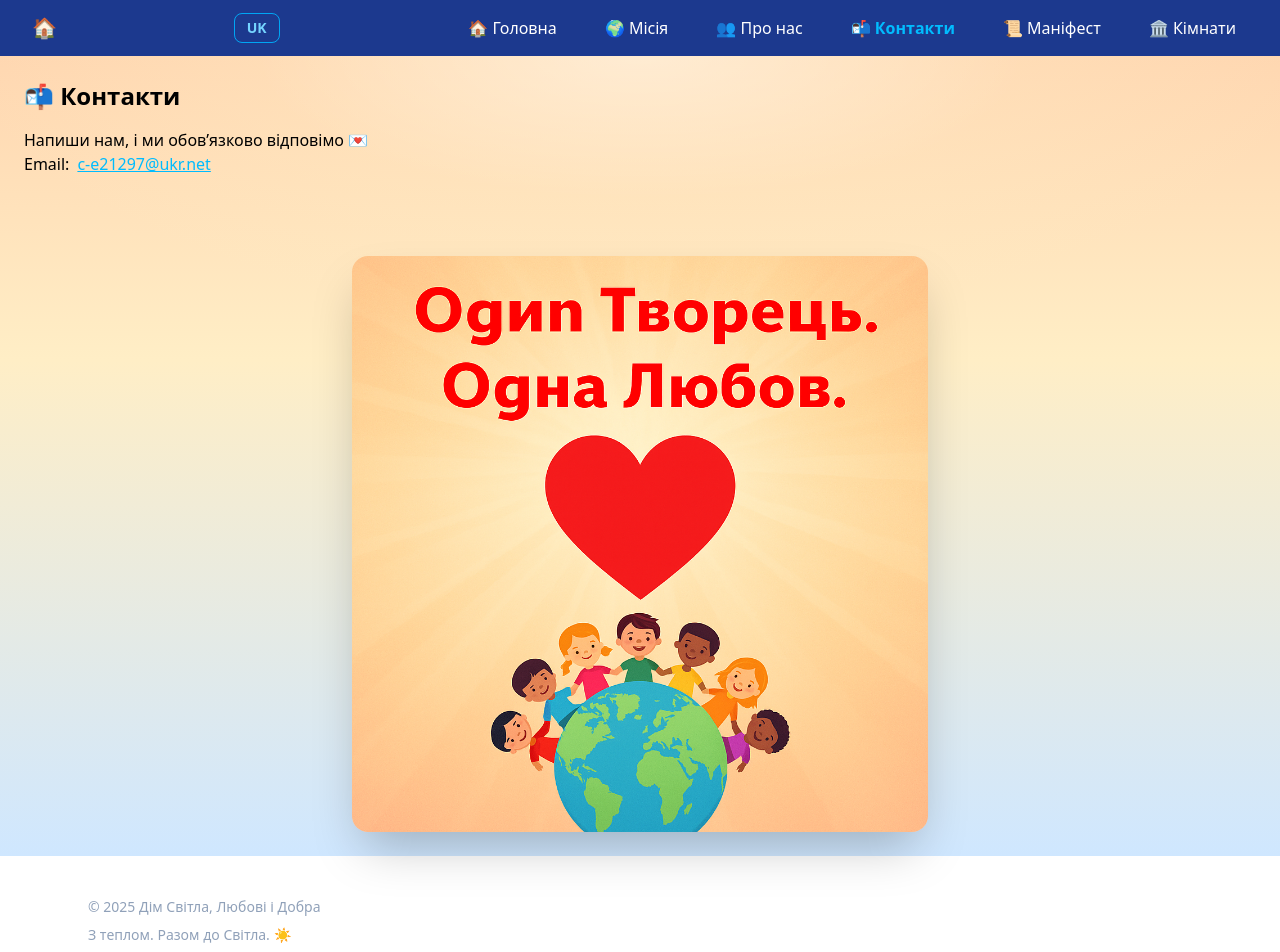
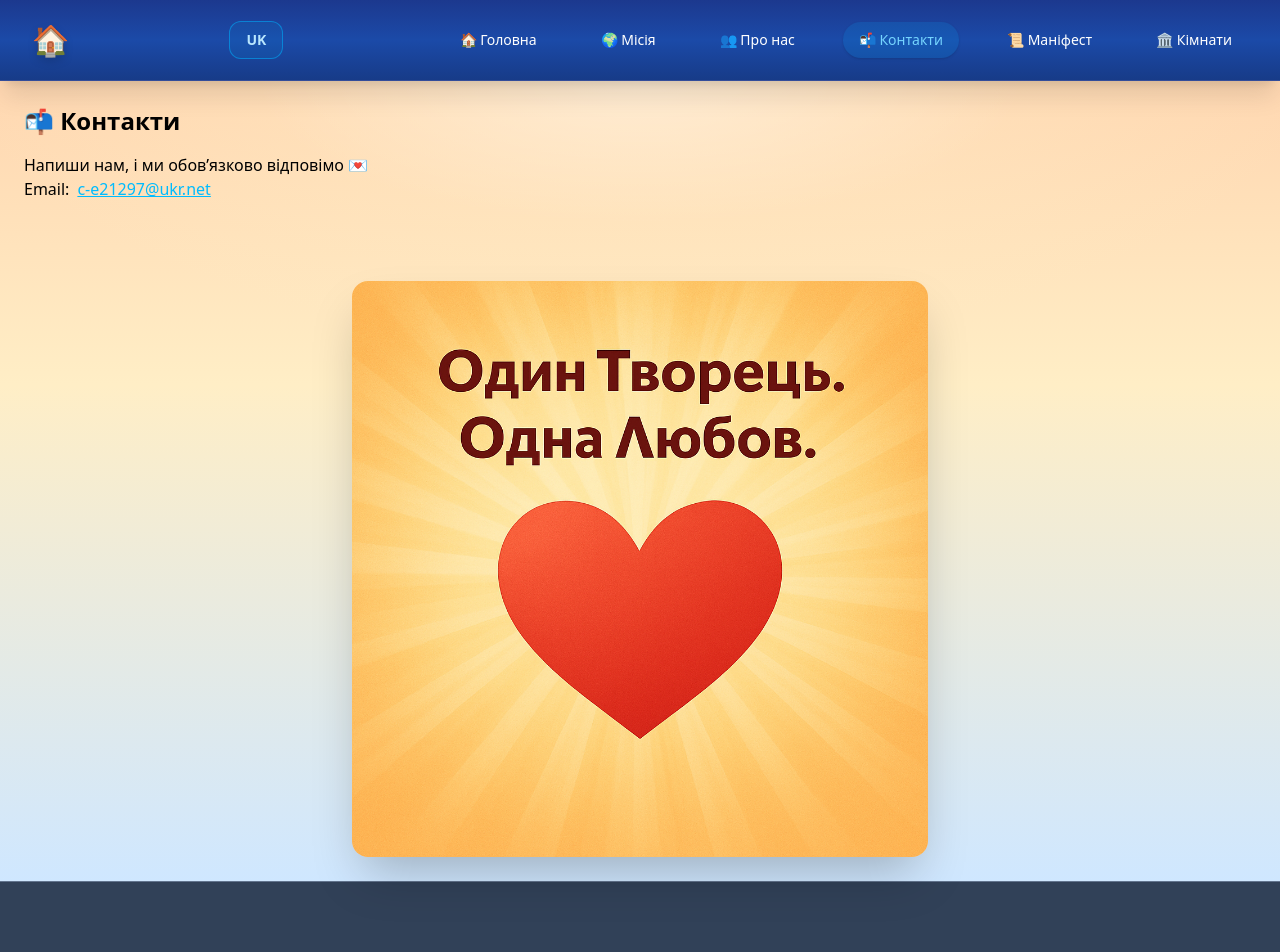
Before and after one commit to Stas-prog/Dim-Svitla-Love-Dobra, a Next.js app: page /about/contact in a window 1280 px wide. Shown: the top 952 px of the page. Built offline with nearby package versions, Linux system fonts and the light colour scheme.

Commit message:
83 commit

```diff
--- a/src/app/[locale]/layout.tsx
+++ b/src/app/[locale]/layout.tsx
@@ -30,7 +30,7 @@ export default async function LocaleLayout({
         {children}
       </main>
 
-      <Footer locale={locale} />
+      <Footer locale={locale} variant="dark"/>
     </MessagesProvider>
   );
 }
--- a/src/app/layout.tsx
+++ b/src/app/layout.tsx
@@ -40,7 +40,7 @@ export default function RootLayout({
 }>) {
   return (
     <html lang="uk">
-      <body>{children}</body>
+      <body className="overflow-x-hidden relative">{children}</body>
     </html>
   );
 }
--- a/src/components/home/BottomMessage.tsx
+++ b/src/components/home/BottomMessage.tsx
@@ -1,4 +1,15 @@
-export default function BottomMessage() {
+
+type Props = {
+  dict: {
+    home: {
+      bottom: {
+        text: string;
+        };
+    };
+  };
+};
+
+export default function BottomMessage({ dict }: Props) {
   return (
     <section className="py-16 text-center">
       <div className="mx-auto max-w-xl">
@@ -6,7 +17,7 @@ export default function BottomMessage() {
         <div className="mb-6 h-px bg-gradient-to-r from-transparent via-amber-300/60 to-transparent" />
 
         <p className="text-lg text-slate-500 tracking-wide">
-          Forward toward the Light
+          {dict.home.bottom.text}
         </p>
 
         <div className="mt-3 text-2xl">
--- a/src/components/home/HomeContent.tsx
+++ b/src/components/home/HomeContent.tsx
@@ -52,7 +52,8 @@ export default function HomeContent({
               bottom-0
               -translate-x-1/2
               h-40
-              w-[500px]
+              w-full
+              max-w-md
               rounded-full
               bg-yellow-200/20
               blur-3xl
@@ -60,7 +61,7 @@ export default function HomeContent({
             "
           />
 
-          <BottomMessage />
+          <BottomMessage dict={dict} />
         </div>
       </div>
     </div>
--- a/src/components/layout/Footer.tsx
+++ b/src/components/layout/Footer.tsx
@@ -1,31 +1,60 @@
 type Props = {
   locale: string;
+  variant?: "light" | "dark";
 };
 
 import { getMessages } from "@/lib/i18n";
 
-export default function Footer({ locale }: Props) {
+export default function Footer({
+  locale,
+  variant = "light",
+}: Props) {
   const dict = getMessages(locale);
 
+  const classes =
+    variant === "dark"
+      ? "bg-slate-700 border-slate-500 text-slate-400"
+      : "bg-transparent border-slate-200/20 text-slate-500";
+
   return (
-    <footer className="border-t border-white/10 py-10">
-
-      <div className="mx-auto max-w-6xl px-6">
-
-        <div className="space-y-2 text-sm text-slate-400">
-
-          <p>
+    <footer
+      className={`
+        border-t
+        py-20
+        ${classes}
+      `}
+    >
+      <div
+        className="
+          mx-auto
+          max-w-7xl
+          px-6
+        "
+      >
+        <div
+          className="
+            flex
+            flex-col
+            items-center
+            gap-3
+            text-center
+          "
+        >
+          <p className="text-sm">
             © {new Date().getFullYear()} {dict.footer.copyright}
           </p>
 
-          <p>
+          <p
+            className="
+              max-w-2xl
+              text-sm
+              leading-7
+            "
+          >
             {dict.footer.slogan}
           </p>
-
         </div>
-
       </div>
-
     </footer>
   );
 }
--- a/src/components/layout/Header.tsx
+++ b/src/components/layout/Header.tsx
@@ -1,10 +1,7 @@
 import Navbar from "./Navbar";
-import Doors from "@/components/navigation/Doors";
 
 export default function Header() {
   return (
-    <header>
       <Navbar />
-    </header>
   );
 }
--- a/src/components/layout/Navbar.tsx
+++ b/src/components/layout/Navbar.tsx
@@ -20,11 +20,22 @@ export default function Navbar() {
   const linkClass = (path: string) => {
     const href = route(path);
 
-    return `block px-3 py-2 rounded hover:text-sky-400 transition ${
+    return `
+      flex
+      items-center
+      rounded-full
+      px-4
+      py-2
+      text-sm
+      font-medium
+      transition-all
+      duration-300
+      ${
         pathname === href
-        ? "text-sky-400 font-semibold"
-        : "text-white"
-    }`;
+          ? "bg-sky-500/15 text-sky-300 shadow-sm"
+          : "text-white hover:bg-white/10 hover:text-sky-300"
+      }
+    `;
   };
 
   const links = [
@@ -54,7 +65,8 @@ export default function Navbar() {
     },
   ];
 
-  const otherLocale = locale === "uk" ? "en" : "uk";
+  const otherLocale =
+    locale === "uk" ? "en" : "uk";
 
   const switchHref =
     "/" +
@@ -62,27 +74,77 @@ export default function Navbar() {
     pathname.replace(/^\/(uk|en)/, "");
 
   return (
-    <nav className="w-full bg-blue-900 text-white shadow-md">
-      <div className="max-w-7xl mx-auto px-4 sm:px-6 lg:px-8">
-        <div className="flex items-center justify-between h-14">
+    <nav
+      className="
+        sticky
+        top-0
+        z-50
+        w-full
+        bg-gradient-to-b
+        from-blue-900
+        via-[#1b4aa8]
+        to-[#173b88]
+        border-b
+        border-white/10
+        shadow-xl
+        backdrop-blur-md
+        text-white
+      "
+    >
+      <div
+        className="
+          mx-auto
+          max-w-7xl
+          px-4
+          sm:px-6
+          lg:px-8
+        "
+      >
+        <div className="flex h-20 items-center justify-between">
 
           <Link
             href={route("/")}
-            className="text-xl font-bold text-sky-400"
+            className="
+              text-3xl
+              font-bold
+              text-sky-300
+              drop-shadow-lg
+              transition-all
+              duration-300
+              hover:scale-110
+              hover:text-cyan-300
+            "
           >
             🏠
           </Link>
 
-          <div className="hidden md:flex items-center gap-2">
+          <div className="hidden md:flex items-center gap-3">
+
             <Link
               href={switchHref}
-    className="rounded-lg border border-sky-500 px-3 py-1 text-sm font-semibold text-sky-300 hover:bg-sky-700 transition"
+              className="
+                rounded-xl
+                border
+                border-sky-500/60
+                bg-sky-500/10
+                px-4
+                py-2
+                text-sm
+                font-semibold
+                text-sky-200
+                transition-all
+                duration-300
+                hover:bg-sky-500/20
+                hover:text-white
+              "
             >
               {locale === "uk" ? "EN" : "UK"}
             </Link>
+
           </div>
 
-          <div className="hidden md:flex gap-6">
+          <div className="hidden md:flex items-center gap-8">
+
             {links.map((link) => (
               <Link
                 key={link.href}
@@ -92,12 +154,20 @@ export default function Navbar() {
                 {link.label}
               </Link>
             ))}
+
           </div>
 
           <div className="md:hidden">
+
             <button
               onClick={() => setOpen(!open)}
-              className="p-2 rounded-md hover:bg-slate-800"
+              className="
+                rounded-xl
+                p-2
+                transition-all
+                duration-300
+                hover:bg-white/10
+              "
             >
               <svg
                 className="h-6 w-6"
@@ -105,8 +175,7 @@ export default function Navbar() {
                 fill="none"
                 viewBox="0 0 24 24"
                 stroke="currentColor"
-              >
-                {open ? (
+              >                {open ? (
                   <path
                     strokeLinecap="round"
                     strokeLinejoin="round"
@@ -123,13 +192,27 @@ export default function Navbar() {
                 )}
               </svg>
             </button>
+
           </div>
 
         </div>
       </div>
 
       {open && (
-        <div className="md:hidden px-2 pt-2 pb-3 space-y-1 bg-slate-800">
+        <div
+          className="
+            md:hidden
+            rounded-b-2xl
+            border-t
+            border-white/10
+            bg-slate-900/95
+            backdrop-blur-md
+            px-3
+            pt-3
+            pb-4
+            space-y-2
+          "
+        >
           {links.map((link) => (
             <Link
               key={link.href}
@@ -140,10 +223,27 @@ export default function Navbar() {
               {link.label}
             </Link>
           ))}
+
           <Link
             href={switchHref}
-  className="block px-3 py-2 rounded text-sky-300 hover:text-sky-400"
             onClick={() => setOpen(false)}
+            className="
+              flex
+              items-center
+              rounded-xl
+              border
+              border-sky-500/50
+              bg-sky-500/10
+              px-4
+              py-2
+              text-sm
+              font-semibold
+              text-sky-200
+              transition-all
+              duration-300
+              hover:bg-sky-500/20
+              hover:text-white
+            "
           >
             🌐 {locale === "uk" ? "English" : "Українська"}
           </Link>
--- a/src/components/sections/contact/Hero.tsx
+++ b/src/components/sections/contact/Hero.tsx
@@ -31,7 +31,7 @@ export default function Hero({ locale }: Props) {
 
       <div className="mt-20 flex justify-center">
         <Image
-          src="/love.png"
+          src="/og-image.jpg"
           alt="Love"
           width={1024}
           height={1024}
--- a/src/messages/en.ts
+++ b/src/messages/en.ts
@@ -183,7 +183,7 @@ unity: {
 
 bottom: {
   text:
-    "Forward to the Absolute • With love ♥️☀️",
+    "Forward to the Absolute • With love",
 },
 },
 
--- a/src/messages/uk.ts
+++ b/src/messages/uk.ts
@@ -174,15 +174,14 @@ home: {
     "Настав час усім пророкам і синам Божим зібратися під одним дахом — щоб завершити війни, зцілити серця і разом будувати майбутнє миру.",
 
   button: "Дізнатись більше",
-},
-unity: {
+  },
+  unity: {
   title: "Єдність",
-},
-
-bottom: {
+  },
+  bottom: {
   text:
-    "Вперед до Абсолюту • З любов'ю ♥️☀️",
-},
+    "Вперед до Абсолюту • З любов'ю",
+  },
 },
 
 rooms: {
```
Lines whose indentation alone changed are shown as unchanged.
